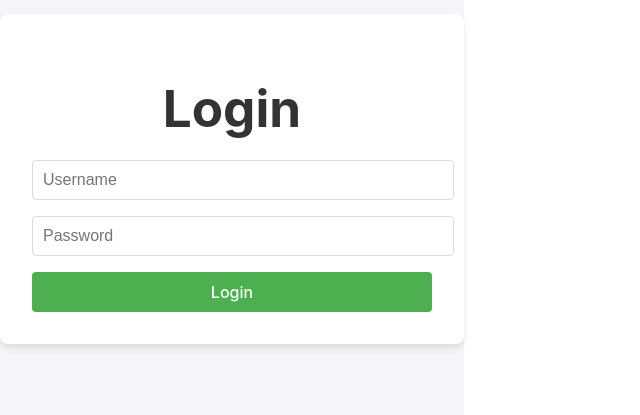
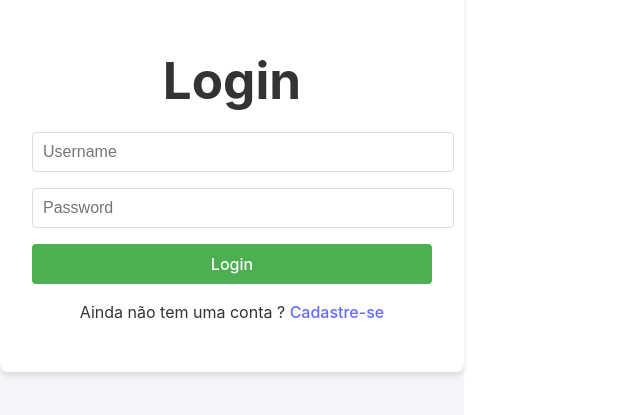
Before and after one commit to DaviAravechia/front, a React (Vite) app in the folder web/: page / in a window 1280 px wide. Shown: the part 221-636 px from the top of the page, without its empty margins (0-640 px from the left). Built offline with nearby package versions, Linux system fonts and the light colour scheme; no server answers.

Commit message:
Ajustando a tela de login e pacienes

```diff
--- a/web/src/components/Navbar.jsx
+++ b/web/src/components/Navbar.jsx
@@ -25,12 +25,6 @@ function Navbar() {
         {isAuthenticated && (
           <>
             <li>
-              <Link to="/cadastro">Cadastro</Link>
-            </li>
-            <li>
-              <Link to="/pacientes">Pacientes</Link>
-            </li>
-            <li>
               <button onClick={handleLogout} style={{ cursor: 'pointer' }}>
                 Logout
               </button>
--- a/web/src/pages/Dashboard.jsx
+++ b/web/src/pages/Dashboard.jsx
@@ -6,9 +6,7 @@ const Dashboard = () => {
     <div style={styles.container}>
       <h1>Bem-vindo ao Sistema de Gerenciamento</h1>
       <div style={styles.links}>
-        <Link to="/pacientes" style={styles.link}>
-          <button style={styles.button}>Lista de Pacientes</button>
-        </Link>
+
         <Link to="/consultas" style={styles.link}>
           <button style={styles.button}>Lista de Consultas</button>
         </Link>
--- a/web/src/pages/Login.jsx
+++ b/web/src/pages/Login.jsx
@@ -55,7 +55,9 @@ const Login = () => {
           {loading ? "Entrando..." : "Login"}
         </button>
         {error && <p style={styles.error}>{error}</p>}
+        <p><span style={styles.criarCadastro}>Ainda não tem uma conta ?</span> <a href="/cadastro">Cadastre-se</a></p>
       </form>
+
     </div>
   );
 };
@@ -69,6 +71,10 @@ const styles = {
     height: "100vh",
     backgroundColor: "#f4f4f9",
   },
+  criarCadastro : {
+    color: "#333",
+  },
+
   form: {
     padding: "2rem",
     borderRadius: "8px",
```
Also changed, not shown: 2 other files (tests, documents, lock files or other folders).
